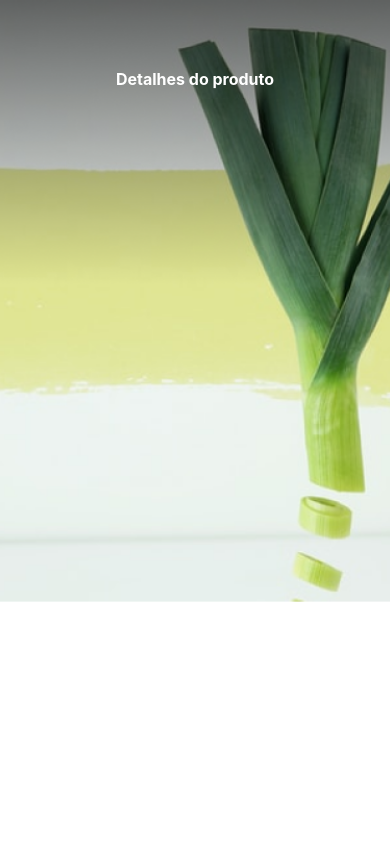
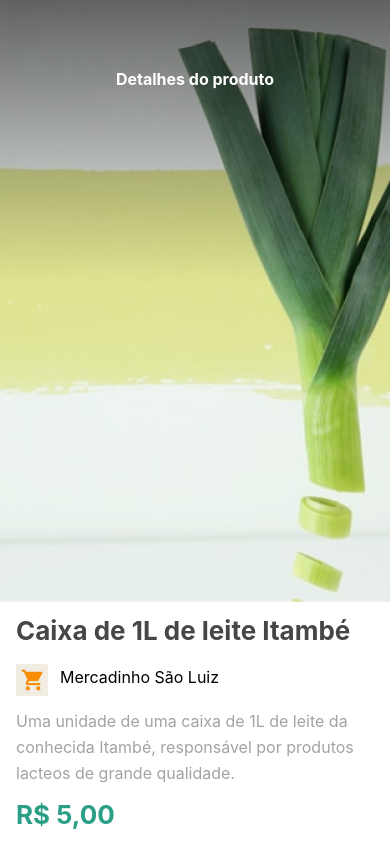
Before and after one commit to CaioLuColaco/Comifree, a React Native app: screen / in a window 390 px wide. Built offline with nearby package versions, Linux system fonts and the light colour scheme.

Commit message:
added some details to market car view

```diff
--- a/src/telas/Cesta.js
+++ b/src/telas/Cesta.js
@@ -1,14 +1,23 @@
 import React from "react"
-import { StyleSheet, Image, Dimensions, Text } from "react-native"
+import { StyleSheet, Image, Dimensions, Text, View } from "react-native"
 
 import topo from "../../assets/topo.png"
-
+import logo from "../../assets/logo.png"
 const width = Dimensions.get("screen").width
 
 export default function Cesta() {
     return <>
         <Image source={topo} style={estilos.topo} />
         <Text style={estilos.titulo}>Detalhes do produto</Text>
+        <View style={estilos.cesta}>
+            <Text style={estilos.nome}>Caixa de 1L de leite Itambé</Text>
+            <View style={estilos.marca}>
+                <Image source={logo} style={estilos.logoFornecedor}/>
+                <Text style={estilos.fornecedor}>Mercadinho São Luiz</Text>
+            </View>
+            <Text style={estilos.description}>Uma unidade de uma caixa de 1L de leite da conhecida Itambé, responsável por produtos lacteos de grande qualidade.</Text>
+            <Text style={estilos.price}>R$ 5,00</Text>
+        </View>
     </>
 }
 
@@ -26,5 +35,40 @@
         color: "white",
         fontWeight: "bold",
         padding: 66
-    }
+    },
+    cesta: {
+        paddingHorizontal: 16,
+        paddingVertical: 8
+    },
+    nome: {
+        color: "#464646",
+        fontSize: 26,
+        lineHeight: 42,
+        fontWeight: "bold"
+    },
+    marca: {
+        flexDirection: "row",
+        paddingVertical: 12
+    },
+    logoFornecedor: {
+        width: 32,
+        height: 32
+    },
+    fornecedor: {
+        fontSize: 16,
+        lineHeight: 26,
+        marginLeft: 12
+    },
+    description: {
+        color: "#A3A3A3",
+        fontSize: 16,
+        lineHeight: 26
+    },
+    price: {
+        color: "#2A9F85",
+        fontSize: 26,
+        lineHeight: 42,
+        marginTop: 8,
+        fontWeight: "bold"
+    },
 })
```
Also changed, not shown: assets/logo.png.
